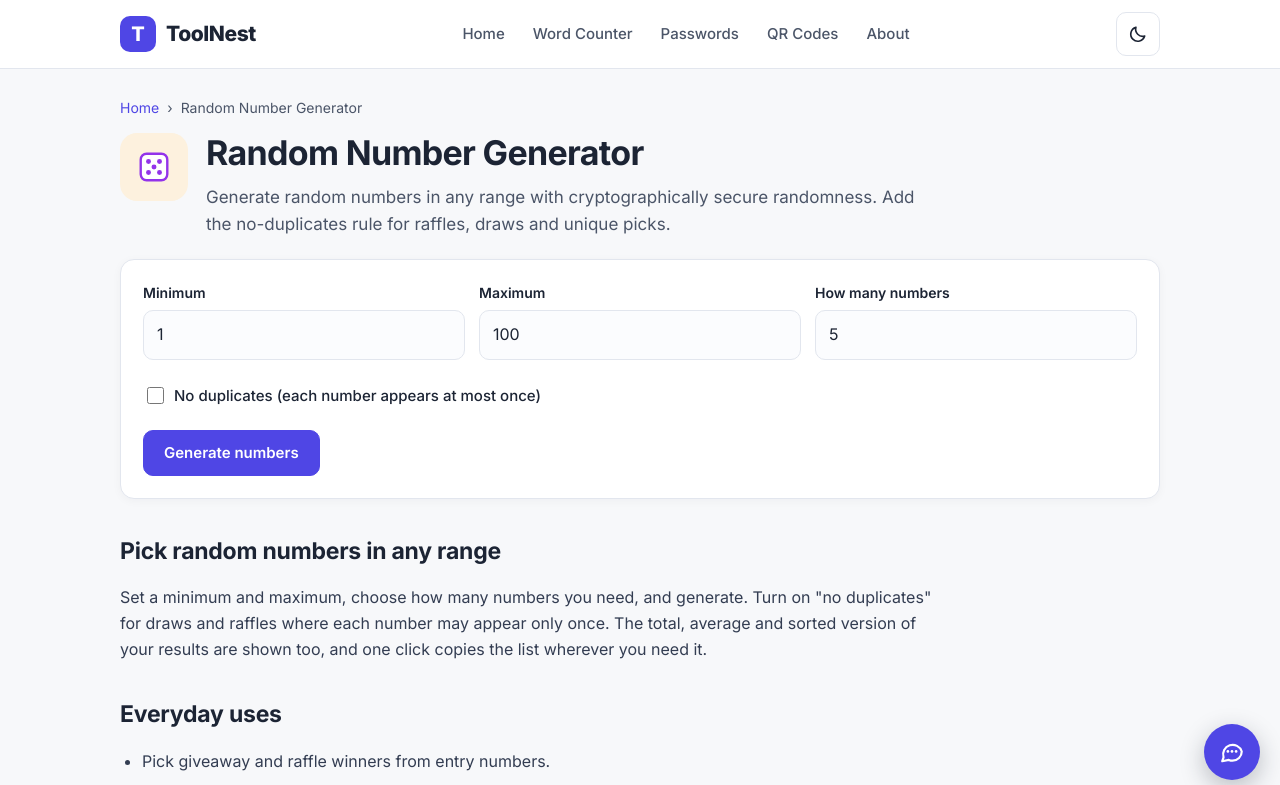
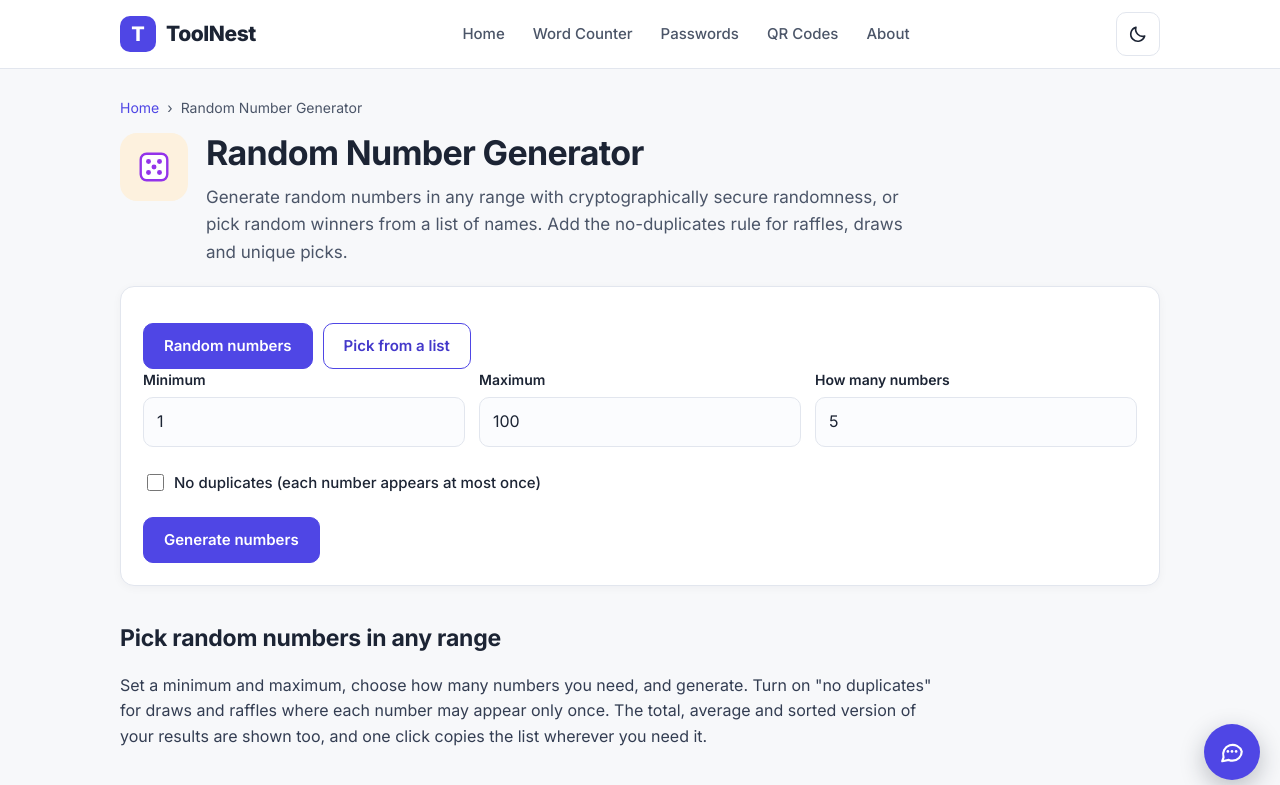
Before and after one commit to saurav73/ToolNest, a React (Vite) app: page /random-number-generator in a window 1280 px wide. Shown: the top 785 px of the page. Built offline with nearby package versions, Linux system fonts and the light colour scheme.

Commit message:
Random Number Generator: pick winners from a pasted list (competitor parity)

```diff
--- a/src/data/tools.js
+++ b/src/data/tools.js
@@ -229,8 +229,8 @@ export const TOOLS = [
     path: '/random-number-generator',
     name: 'Random Number Generator',
     category: 'Generators',
-    blurb: 'Generate random numbers in any range, with a no-duplicates option for draws and raffles.',
-    keywords: 'random number, number picker, raffle numbers, rng',
+    blurb: 'Generate random numbers in any range, with a no-duplicates option for draws and raffles, or pick random winners from a pasted list of names.',
+    keywords: 'random number, number picker, raffle numbers, rng, random name picker, pick random winner, random picker from list',
   },
   {
     slug: 'gmail-dot-generator',
--- a/src/pages/tools/RandomNumber.jsx
+++ b/src/pages/tools/RandomNumber.jsx
@@ -27,6 +27,10 @@ const FAQS = [
     a: 'Minimum and maximum can be any whole numbers (negative ranges work too), and you can generate up to 1,000 numbers at once. The count simply has to fit inside the range when duplicates are off.',
   },
   {
+    q: 'Can I pick a random name from a list?',
+    a: 'Yes. Switch to "Pick from a list", paste one name per line, choose how many winners you need and press Pick winners. Each entry has the same chance, and with repeats off every name can win only once. The list never leaves your browser.',
+  },
+  {
     q: 'Can I use this for a giveaway or raffle?',
     a: 'Yes, for casual draws it is ideal: set the range to your ticket or entry count, generate one number (or as many as you have prizes), and the winner is chosen fairly. For regulated lotteries or high-value prizes, use a certified drawing service so the result is independently auditable.',
   },
@@ -44,6 +48,7 @@ const CONTENT = (
     <h2>Everyday uses</h2>
     <ul>
       <li>Pick giveaway and raffle winners from entry numbers.</li>
+      <li>Pick a winner from a list: paste names, one per line, and draw one or several winners in order.</li>
       <li>Randomize lists, groups and presentation order.</li>
       <li>Generate test data and sample numbers for spreadsheets.</li>
       <li>Roll virtual dice: set the range 1 to 6 and generate as many rolls as you need.</li>
@@ -51,6 +56,9 @@ const CONTENT = (
     <h2>How the generator picks a number</h2>
     <p>
       Under the hood, the tool asks your browser for cryptographically secure random values using the Web Crypto API, the same system your browser relies on for secure connections. It requests a large random integer, then maps that value into your chosen range in a way that avoids bias. Simple mapping with a remainder can slightly favor low numbers when the range does not divide evenly into the possible values, so the tool calculates a cutoff limit and rejects any random value above that limit, drawing again instead. The result is that every number between your minimum and maximum has an equal chance of appearing. When no duplicates is switched on, each winning value is stored in a set as it is drawn, and any repeat is discarded and redrawn until your list is full or the range is exhausted.
+    </p>
+    <p>
+      List picks use the same secure randomness. The tool runs the first steps of a Fisher-Yates shuffle over your pasted list, so every entry has exactly the same chance of being drawn first, second or third, and with repeats off no entry can win twice.
     </p>
     <h2>A worked example: running a small raffle</h2>
     <p>
@@ -76,12 +84,24 @@ const CONTENT = (
 );
 
 export default function RandomNumber() {
+  const [mode, setMode] = useState('numbers');
   const [min, setMin] = useState(1);
   const [max, setMax] = useState(100);
   const [count, setCount] = useState(5);
   const [unique, setUnique] = useState(false);
   const [results, setResults] = useState([]);
+  const [listText, setListText] = useState('');
+  const [pickCount, setPickCount] = useState(1);
+  const [allowRepeats, setAllowRepeats] = useState(false);
+  const [winners, setWinners] = useState([]);
   const [error, setError] = useState('');
+
+  const switchMode = (m) => {
+    setMode(m);
+    setError('');
+    setResults([]);
+    setWinners([]);
+  };
 
   const generate = () => {
     setError('');
@@ -133,6 +153,37 @@ export default function RandomNumber() {
     setResults(out);
   };
 
+  const pickFromList = () => {
+    setError('');
+    const items = listText.split('\n').map((s) => s.trim()).filter(Boolean);
+    if (items.length === 0) {
+      setError('Paste at least one item, one per line.');
+      return;
+    }
+    const n = Math.floor(Number(pickCount));
+    if (Number.isNaN(n) || n < 1 || n > 1000) {
+      setError('Choose between 1 and 1,000 winners.');
+      return;
+    }
+    if (!allowRepeats && n > items.length) {
+      setError(`Cannot pick ${n} winners from a list of only ${items.length}. Lower the count or allow repeats.`);
+      return;
+    }
+    const pool = [...items];
+    const out = [];
+    if (allowRepeats) {
+      for (let i = 0; i < n; i += 1) out.push(pool[secureRandomInt(pool.length)]);
+    } else {
+      // First n steps of a Fisher-Yates shuffle: uniform, no repeats.
+      for (let i = 0; i < n; i += 1) {
+        const j = i + secureRandomInt(pool.length - i);
+        [pool[i], pool[j]] = [pool[j], pool[i]];
+        out.push(pool[i]);
+      }
+    }
+    setWinners(out);
+  };
+
   const total = results.reduce((a, b) => a + b, 0);
   const sorted = [...results].sort((a, b) => a - b);
 
@@ -140,13 +191,19 @@ export default function RandomNumber() {
     <ToolLayout
       slug="random-number-generator"
       path="/random-number-generator"
-      title="Random Number Generator 1-100: No Repeats Option | ToolNest"
-      description="Generate random numbers in any range with secure randomness. No-duplicates mode for raffles and draws, up to 1,000 numbers at once."
+      title="Random Number Generator and Name Picker | ToolNest"
+      description="Generate random numbers in any range, or pick random winners from a list of names, with secure randomness. Free, private, no sign-up."
       h1="Random Number Generator"
-      intro="Generate random numbers in any range with cryptographically secure randomness. Add the no-duplicates rule for raffles, draws and unique picks."
+      intro="Generate random numbers in any range with cryptographically secure randomness, or pick random winners from a list of names. Add the no-duplicates rule for raffles, draws and unique picks."
       faqs={FAQS}
       content={CONTENT}
     >
+      <div className="btn-row" role="tablist" aria-label="Generator mode">
+        <button type="button" className={mode === 'numbers' ? 'btn' : 'btn secondary'} onClick={() => switchMode('numbers')}>Random numbers</button>
+        <button type="button" className={mode === 'list' ? 'btn' : 'btn secondary'} onClick={() => switchMode('list')}>Pick from a list</button>
+      </div>
+      {mode === 'numbers' && (
+      <>
       <div className="row">
         <div className="field">
           <label htmlFor="rng-min">Minimum</label>
@@ -185,6 +242,41 @@ export default function RandomNumber() {
           <p className="hint">Sorted: {sorted.join(', ')}</p>
         </>
       )}
+      </>
+      )}
+      {mode === 'list' && (
+      <>
+      <div className="field">
+        <label htmlFor="rng-list">Your list (one item per line)</label>
+        <textarea id="rng-list" rows={6} value={listText} onChange={(e) => setListText(e.target.value)} placeholder={'Aisha\nBen\nCarla\nDev'} />
+      </div>
+      <div className="row">
+        <div className="field">
+          <label htmlFor="rng-picks">How many winners</label>
+          <input id="rng-picks" type="text" inputMode="numeric" value={pickCount} onChange={(e) => setPickCount(e.target.value)} />
+        </div>
+      </div>
+      <div className="checks" style={{ marginBottom: 6 }}>
+        <label>
+          <input type="checkbox" checked={allowRepeats} onChange={(e) => setAllowRepeats(e.target.checked)} />
+          Allow the same item to win more than once
+        </label>
+      </div>
+      {error && <div className="message err">{error}</div>}
+      <div className="btn-row">
+        <button type="button" className="btn" onClick={pickFromList}>Pick winners</button>
+        {winners.length > 0 && <CopyButton text={winners.join('\n')} label="Copy winners" className="btn secondary" />}
+      </div>
+      {winners.length > 0 && (
+        <div className="field">
+          <label>Winners in draw order</label>
+          <ol>
+            {winners.map((w, i) => <li key={i}>{w}</li>)}
+          </ol>
+        </div>
+      )}
+      </>
+      )}
     </ToolLayout>
   );
 }
```
